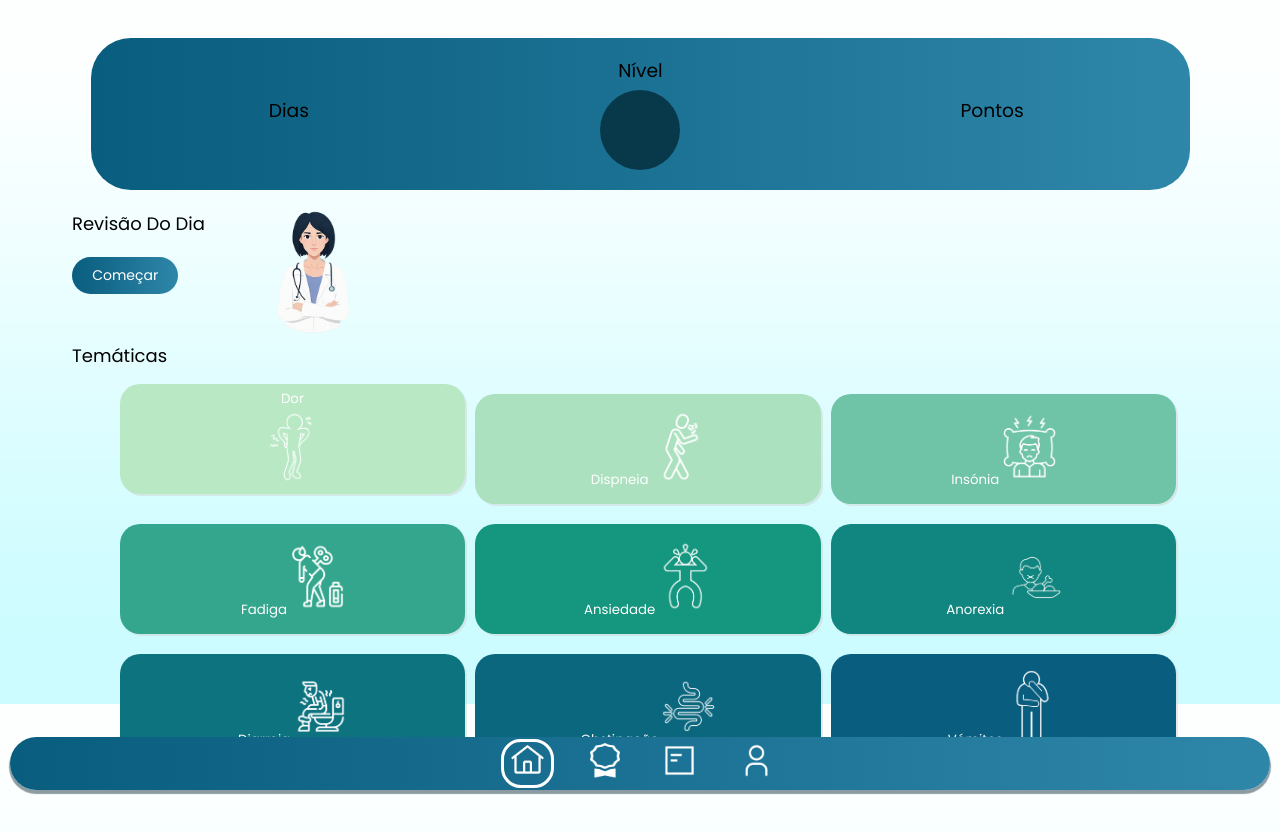
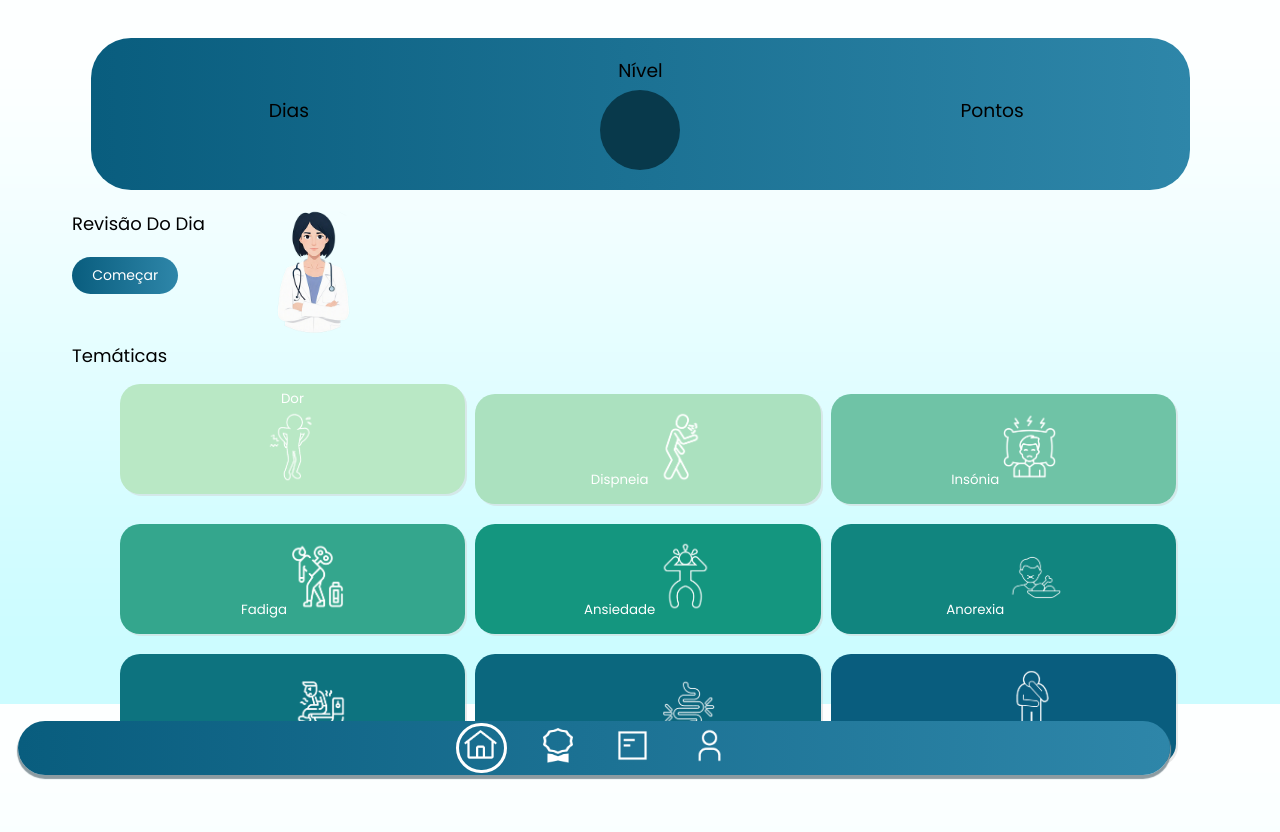
Before and after one commit to Filipecerqueira99/PocketOncoFrontend, a Vue app: page /main2 in a window 1280 px wide. Shown: the top 832 px of the page. Built offline with nearby package versions, Linux system fonts and the light colour scheme; sample sign-in values are in the browser's storage.

Commit message:
bottombar fixed

```diff
--- a/src/App.vue
+++ b/src/App.vue
@@ -8,7 +8,7 @@ import Home from './components/Home.vue'
 export default {
   name: 'App',
   components: {
-   Home
+    Home
   }
 }
 </script>
@@ -23,4 +23,52 @@ export default {
   margin-top: 20px;
 }
 
+/* BOTTOM BAR - BEGINING */
+.BottomBaroutsideBox {
+  position: fixed;
+  width: 90%;
+  bottom: 25px;
+  left: 18px;
+  z-index: 5;
+  background: rgb(9, 93, 126);
+  background: linear-gradient(90deg, rgba(9, 93, 126, 1) 0%, rgba(46, 134, 169, 1) 100%);
+  border-radius: 30px;
+  text-align: center;
+  box-shadow: 0px 3px 1px 1px #8c9ba1;
+}
+
+
+.BottomBarbuttonNav {
+  background-color: #2c84a700;
+  border: 0;
+  cursor: pointer;
+  margin-left: 30px;
+  margin-top: 2px;
+  margin-bottom: 2px;
+  border-radius: 20px;
+}
+
+.BottomBarmarginLeftNo {
+  margin-left: 0px;
+}
+
+
+.BottomBariconImg {
+  width: 35px;
+  height: 35px;
+}
+
+.BottomBaraward {
+  width: 30px;
+}
+
+.BottomBarselected {
+  /* background-color: rgba(255, 255, 255, 0.267); */
+  border-radius: 30px;
+  border: solid 3px rgb(255, 255, 255);
+  padding-top: 2px;
+  padding-left: 4px;
+}
+
+/* BOTTOM BAR - END */
 </style>
--- a/src/components/BottomBar.vue
+++ b/src/components/BottomBar.vue
@@ -1,5 +1,5 @@
 <template>
-    <div v-if="isSigned()" class="outsideBox">
+    <div v-if="isSigned()" class="outsideBox" >
         <button class="buttonNav marginLeftNo" :style="{ border: selectedPage == '/main2' ? '3px solid white' : '0px' }"
             @click="action('/main2')">
             <img class="iconImg" src="../assets/icons/home.png" alt="Home" />
@@ -39,6 +39,7 @@ export default {
             localStorage.removeItem('idUser');
             this.$router.push("/login")
             this.Popup = false
+            this.showBar = true
         },
         isSigned() {
             //console.log(localStorage.getItem('idUser'))
@@ -51,6 +52,7 @@ export default {
             }
         },
         action(value) {
+            this.isSigned()
             this.selectedPage = value;
             console.log(this.selectedPage)
             this.$router.push(value)
--- a/src/components/Home.vue
+++ b/src/components/Home.vue
@@ -6,7 +6,7 @@
           <div class="main-content">
             <router-view />
             <!-- <Navbar /> -->
-            <BottomBar v-if="!$route.meta.hideNavbar"/>
+            <!-- <BottomBar v-if="!$route.meta.hideNavbar"/> -->
           </div>
 
         </div>
@@ -15,14 +15,14 @@
   </template>
   <script>
   import Navbar from './Navbar.vue'
-  import BottomBar from './BottomBar.vue'
-
+/*   import BottomBar from './BottomBar.vue'
+ */
   /* eslint-disable */
   export default {
     name: 'Home',
     components: {
       Navbar,
-      BottomBar
+      /* BottomBar */
     },
     methods: {
 /*       isSigned() {
--- a/src/components/Main2.vue
+++ b/src/components/Main2.vue
@@ -65,11 +65,30 @@
         </div>
     </div>
 
+    <div class="BottomBaroutsideBox">
+        <button class="BottomBarbuttonNav BottomBarmarginLeftNo BottomBarselected" @click="action('/main2')">
+            <img class="BottomBariconImg" src="../assets/icons/home.png" alt="Home" />
+        </button>
+        <button class="BottomBarbuttonNav" @click="action('/userStatus')">
+            <img class="BottomBariconImg BottomBaraward" src="../assets/icons/award.png" alt="Userstatus" />
+        </button>
+        <!-- <button class="buttonNav" @click.prevent="action("main")">
+                <img class="iconImg" src="../assets/icons/ticket-detailed.png" alt="Home" />
+            </button> -->
+        <button class="BottomBarbuttonNav" @click="action('/scoreboard')">
+            <img class="BottomBariconImg" src="../assets/icons/scoreboard.png" alt="Social" />
+        </button>
+        <button class="BottomBarbuttonNav" @click="action('/userGeral')">
+            <img class="BottomBariconImg" src="../assets/icons/user.png" alt="Profile" />
+        </button>
+    </div>
+
     <div>
         &nbsp;<br>
         &nbsp;<br>
         &nbsp;<br>
     </div>
+
 </template>
 
 <script>
@@ -126,6 +145,11 @@ export default {
         tematicGame(category_id) {
             localStorage.setItem('tematicGame', category_id);
             this.$router.push("/beginGame")
+        },
+        action(value) {
+            this.selectedPage = value;
+            console.log(this.selectedPage)
+            this.$router.push(value)
         },
     },
 };
@@ -248,4 +272,6 @@ export default {
     cursor: pointer;
     width: 80%;
 }
+
+
 </style>
--- a/src/components/Scoreboard.vue
+++ b/src/components/Scoreboard.vue
@@ -61,6 +61,24 @@
         </div>
     </div>
 
+    <div class="BottomBaroutsideBox">
+        <button class="BottomBarbuttonNav BottomBarmarginLeftNo" @click="action('/main2')">
+            <img class="BottomBariconImg" src="../assets/icons/home.png" alt="Home" />
+        </button>
+        <button class="BottomBarbuttonNav" @click="action('/userStatus')">
+            <img class="BottomBariconImg BottomBaraward" src="../assets/icons/award.png" alt="Userstatus" />
+        </button>
+        <!-- <button class="buttonNav" @click.prevent="action("main")">
+                <img class="iconImg" src="../assets/icons/ticket-detailed.png" alt="Home" />
+            </button> -->
+        <button class="BottomBarbuttonNav BottomBarselected" @click="action('/scoreboard')">
+            <img class="BottomBariconImg" src="../assets/icons/scoreboard.png" alt="Social" />
+        </button>
+        <button class="BottomBarbuttonNav" @click="action('/userGeral')">
+            <img class="BottomBariconImg" src="../assets/icons/user.png" alt="Profile" />
+        </button>
+    </div>
+
     <div>
         &nbsp;<br>
         &nbsp;<br>
@@ -88,7 +106,7 @@ export default {
     },
     async created() {
         this.idUser = localStorage.getItem('idUser');
-        if (!this.idUser){
+        if (!this.idUser) {
             this.$router.push("/login")
         }
         this.email = localStorage.getItem('email').slice(1).slice(0, -1);
@@ -149,15 +167,17 @@ export default {
 
     },
     methods: {
-
+        action(value) {
+            this.selectedPage = value;
+            console.log(this.selectedPage)
+            this.$router.push(value)
+        },
     }
 };
 </script>
 <!-- Add "scoped" attribute to limit CSS to this component only -->
 <style scoped>
-
-
-.detailsFriend{
+.detailsFriend {
     margin-top: -5px;
     font-size: 14px;
 }
@@ -246,8 +266,10 @@ export default {
     /*Optional*/
 
     display: flex;
-    overflow-x: auto; /* Enable horizontal scrolling */
-    white-space: nowrap; /* Prevents the items from wrapping to the next line */
+    overflow-x: auto;
+    /* Enable horizontal scrolling */
+    white-space: nowrap;
+    /* Prevents the items from wrapping to the next line */
 }
 
 
@@ -257,9 +279,12 @@ export default {
     box-shadow: 0px 3px 1px 1px #abbec6;
 
 
-    flex: 0 0 auto; /* Prevent resizing and ensure all items have the same width */
-    width: 140px; /* Fixed width for each item */
-    height: 170px; /* Fixed height for each item */
+    flex: 0 0 auto;
+    /* Prevent resizing and ensure all items have the same width */
+    width: 140px;
+    /* Fixed width for each item */
+    height: 170px;
+    /* Fixed height for each item */
     margin: 7px;
     background-color: lightblue;
     /*display: flex;*/
--- a/src/components/UserGeral.vue
+++ b/src/components/UserGeral.vue
@@ -7,7 +7,7 @@
             </div>
             <div class="twoButtons">
                 <button class="buttonAddFriends" @click.prevent="addFriendsLabel = !addFriendsLabel"><img
-                        class="iconImg"  src="../assets/icons/share.png" alt="addFriends" /> Aceitar
+                        class="iconImg" src="../assets/icons/share.png" alt="addFriends" /> Aceitar
                     Amigos</button>
                 <button class="buttonShare" @click.prevent="dailyGame()"><img class="iconImg"
                         src="../assets/icons/share.png" alt="share" /> </button>
@@ -27,18 +27,30 @@
     <div class="allImageBox" v-if="changeImgProfile">
         <br>
         Escolhe uma imagem de perfil:<br><br>
-        <img class="selectUserImg" src="../assets/profile/img1.png" alt="mainimg" @click.prevent="changeProfileImage('img1')" />
-        <img class="selectUserImg" src="../assets/profile/img2.png" alt="mainimg" @click.prevent="changeProfileImage('img2')" />
-        <img class="selectUserImg" src="../assets/profile/img3.png" alt="mainimg" @click.prevent="changeProfileImage('img3')" /><br>
-        <img class="selectUserImg" src="../assets/profile/img4.png" alt="mainimg" @click.prevent="changeProfileImage('img4')"  />
-        <img class="selectUserImg" src="../assets/profile/img5.png" alt="mainimg" @click.prevent="changeProfileImage('img5')" />
-        <img class="selectUserImg" src="../assets/profile/img6.png" alt="mainimg" @click.prevent="changeProfileImage('img6')" /><br>
-        <img class="selectUserImg" src="../assets/profile/img7.png" alt="mainimg" @click.prevent="changeProfileImage('img7')" />
-        <img class="selectUserImg" src="../assets/profile/img8.png" alt="mainimg" @click.prevent="changeProfileImage('img8')" />
-        <img class="selectUserImg" src="../assets/profile/img9.png" alt="mainimg" @click.prevent="changeProfileImage('img9')" /><br>
-        <img class="selectUserImg" src="../assets/profile/img10.png" alt="mainimg" @click.prevent="changeProfileImage('img10')"  />
-        <img class="selectUserImg" src="../assets/profile/img11.png" alt="mainimg" @click.prevent="changeProfileImage('img11')" />
-        <img class="selectUserImg" src="../assets/profile/img12.png" alt="mainimg" @click.prevent="changeProfileImage('img12')" /><br>
+        <img class="selectUserImg" src="../assets/profile/img1.png" alt="mainimg"
+            @click.prevent="changeProfileImage('img1')" />
+        <img class="selectUserImg" src="../assets/profile/img2.png" alt="mainimg"
+            @click.prevent="changeProfileImage('img2')" />
+        <img class="selectUserImg" src="../assets/profile/img3.png" alt="mainimg"
+            @click.prevent="changeProfileImage('img3')" /><br>
+        <img class="selectUserImg" src="../assets/profile/img4.png" alt="mainimg"
+            @click.prevent="changeProfileImage('img4')" />
+        <img class="selectUserImg" src="../assets/profile/img5.png" alt="mainimg"
+            @click.prevent="changeProfileImage('img5')" />
+        <img class="selectUserImg" src="../assets/profile/img6.png" alt="mainimg"
+            @click.prevent="changeProfileImage('img6')" /><br>
+        <img class="selectUserImg" src="../assets/profile/img7.png" alt="mainimg"
+            @click.prevent="changeProfileImage('img7')" />
+        <img class="selectUserImg" src="../assets/profile/img8.png" alt="mainimg"
+            @click.prevent="changeProfileImage('img8')" />
+        <img class="selectUserImg" src="../assets/profile/img9.png" alt="mainimg"
+            @click.prevent="changeProfileImage('img9')" /><br>
+        <img class="selectUserImg" src="../assets/profile/img10.png" alt="mainimg"
+            @click.prevent="changeProfileImage('img10')" />
+        <img class="selectUserImg" src="../assets/profile/img11.png" alt="mainimg"
+            @click.prevent="changeProfileImage('img11')" />
+        <img class="selectUserImg" src="../assets/profile/img12.png" alt="mainimg"
+            @click.prevent="changeProfileImage('img12')" /><br>
     </div>
 
     <div class="outsideBox">
@@ -142,14 +154,32 @@
 
     <div class="twoButtons">
         <div class="buttonOnLeft">
-        <button class="buttonNext" @click.prevent="symptoms()"><img class="iconImg" src="../assets/icons/setting.png"
-                alt="setting" /> Sintomas</button>
+            <button class="buttonNext" @click.prevent="symptoms()"><img class="iconImg"
+                    src="../assets/icons/setting.png" alt="setting" /> Sintomas</button>
         </div>
 
         <div class="buttonOnRight">
-        <button class="buttonNext" @click.prevent="settings()"><img class="iconImg" src="../assets/icons/setting.png"
-                alt="setting" /> Definições</button>
+            <button class="buttonNext" @click.prevent="settings()"><img class="iconImg"
+                    src="../assets/icons/setting.png" alt="setting" /> Definições</button>
         </div>
+    </div>
+
+    <div class="BottomBaroutsideBox">
+        <button class="BottomBarbuttonNav BottomBarmarginLeftNo" @click="action('/main2')">
+            <img class="BottomBariconImg" src="../assets/icons/home.png" alt="Home" />
+        </button>
+        <button class="BottomBarbuttonNav" @click="action('/userStatus')">
+            <img class="BottomBariconImg BottomBaraward" src="../assets/icons/award.png" alt="Userstatus" />
+        </button>
+        <!-- <button class="buttonNav" @click.prevent="action("main")">
+                <img class="iconImg" src="../assets/icons/ticket-detailed.png" alt="Home" />
+            </button> -->
+        <button class="BottomBarbuttonNav" @click="action('/scoreboard')">
+            <img class="BottomBariconImg" src="../assets/icons/scoreboard.png" alt="Social" />
+        </button>
+        <button class="BottomBarbuttonNav BottomBarselected" @click="action('/userGeral')">
+            <img class="BottomBariconImg" src="../assets/icons/user.png" alt="Profile" />
+        </button>
     </div>
     <div>
         &nbsp;<br>
@@ -189,7 +219,7 @@ export default {
     },
     async created() {
         this.idUser = localStorage.getItem('idUser');
-        if (!this.idUser){
+        if (!this.idUser) {
             this.$router.push("/login")
         }
         this.email = localStorage.getItem('email').slice(1).slice(0, -1);
@@ -222,7 +252,7 @@ export default {
         settings() {
             this.$router.push("/userProfile")
         },
-        symptoms(){
+        symptoms() {
             this.$router.push("/currentSymptoms")
         },
         async sendFriendRequest(email) {
@@ -294,7 +324,7 @@ export default {
                 });
             }
         },
-        async changeProfileImage(imgRecieved){
+        async changeProfileImage(imgRecieved) {
             try {
                 const res = await api({
                     method: "post",
@@ -318,7 +348,12 @@ export default {
                     autoClose: 3000,
                 });
             }
-        }
+        },
+        action(value) {
+            this.selectedPage = value;
+            console.log(this.selectedPage)
+            this.$router.push(value)
+        },
     },
 };
 </script>
@@ -354,11 +389,11 @@ input {
     margin-left: 5px;
 }
 
-.twoButtons{
+.twoButtons {
     display: flex;
 }
 
-.buttonOnLeft{
+.buttonOnLeft {
     text-align: left;
 }
 
@@ -416,7 +451,7 @@ input {
     cursor: pointer;
 }
 
-.allImageBox{
+.allImageBox {
     margin-top: 10px;
     margin-bottom: 10px;
     background: rgb(9, 93, 126);
@@ -426,7 +461,7 @@ input {
     box-shadow: 0px 3px 1px 1px #abbec6;
 }
 
-.selectUserImg{
+.selectUserImg {
     width: 80px;
     height: 80px;
     margin-right: 10px;
@@ -452,9 +487,12 @@ input {
     box-shadow: 0px 3px 1px 1px #abbec6;
 
 
-    flex: 0 0 auto; /* Prevent resizing and ensure all items have the same width */
-    width: 130px; /* Fixed width for each item */
-    height: 150px; /* Fixed height for each item */
+    flex: 0 0 auto;
+    /* Prevent resizing and ensure all items have the same width */
+    width: 130px;
+    /* Fixed width for each item */
+    height: 150px;
+    /* Fixed height for each item */
     margin: 10px;
     background-color: lightblue;
     /*display: flex;*/
@@ -463,7 +501,7 @@ input {
 
 }
 
-.outsideBoxFriends{
+.outsideBoxFriends {
     background-color: #DEF6FF;
     box-shadow: 0px 8px 5px 5px #abbec6;
     margin-bottom: 30px;
@@ -478,8 +516,10 @@ input {
     /*Optional*/
 
     display: flex;
-    overflow-x: auto; /* Enable horizontal scrolling */
-    white-space: nowrap; /* Prevents the items from wrapping to the next line */
+    overflow-x: auto;
+    /* Enable horizontal scrolling */
+    white-space: nowrap;
+    /* Prevents the items from wrapping to the next line */
 }
 
 
--- a/src/components/UserStatus.vue
+++ b/src/components/UserStatus.vue
@@ -68,7 +68,26 @@
                 <div class="boxText">44%</div>
             </div>
         </div> -->
-        <div>
+
+        <div class="BottomBaroutsideBox">
+        <button class="BottomBarbuttonNav BottomBarmarginLeftNo" @click="action('/main2')">
+            <img class="BottomBariconImg" src="../assets/icons/home.png" alt="Home" />
+        </button>
+        <button class="BottomBarbuttonNav BottomBarselected" @click="action('/userStatus')">
+            <img class="BottomBariconImg BottomBaraward" src="../assets/icons/award.png" alt="Userstatus" />
+        </button>
+        <!-- <button class="buttonNav" @click.prevent="action("main")">
+                <img class="iconImg" src="../assets/icons/ticket-detailed.png" alt="Home" />
+            </button> -->
+        <button class="BottomBarbuttonNav" @click="action('/scoreboard')">
+            <img class="BottomBariconImg" src="../assets/icons/scoreboard.png" alt="Social" />
+        </button>
+        <button class="BottomBarbuttonNav" @click="action('/userGeral')">
+            <img class="BottomBariconImg" src="../assets/icons/user.png" alt="Profile" />
+        </button>
+    </div>
+
+    <div>
         &nbsp;<br>
         &nbsp;<br>
         &nbsp;<br>
@@ -95,7 +114,7 @@ export default {
     },
     async created() {
         this.idUser = localStorage.getItem('idUser');
-        if (!this.idUser){
+        if (!this.idUser) {
             this.$router.push("/login")
         }
         this.email = localStorage.getItem('email').slice(1).slice(0, -1);
@@ -106,10 +125,10 @@ export default {
         this.streak = JSON.parse(localStorage.getItem("streak"));
         this.level = JSON.parse(localStorage.getItem("level"));
 
-         //create daily missions if needed
-         //var utc = new Date().toJSON().slice(0,10).replace(/-/g,'/');
+        //create daily missions if needed
+        //var utc = new Date().toJSON().slice(0,10).replace(/-/g,'/');
         //console.log(utc);
-         try {
+        try {
             const res = await api({
                 method: "post",
                 url: `/missionawards/createDailyMissions`,
@@ -165,7 +184,11 @@ export default {
 
     },
     methods: {
-
+        action(value) {
+            this.selectedPage = value;
+            console.log(this.selectedPage)
+            this.$router.push(value)
+        },
     }
 };
 </script>
@@ -191,7 +214,7 @@ export default {
     border-radius: 20px;
 }
 
-.outsideBoxAwards{
+.outsideBoxAwards {
     margin-bottom: 10px;
     background: #BDECFF;
     border-radius: 20px;
```
Lines whose indentation alone changed are shown as unchanged.
